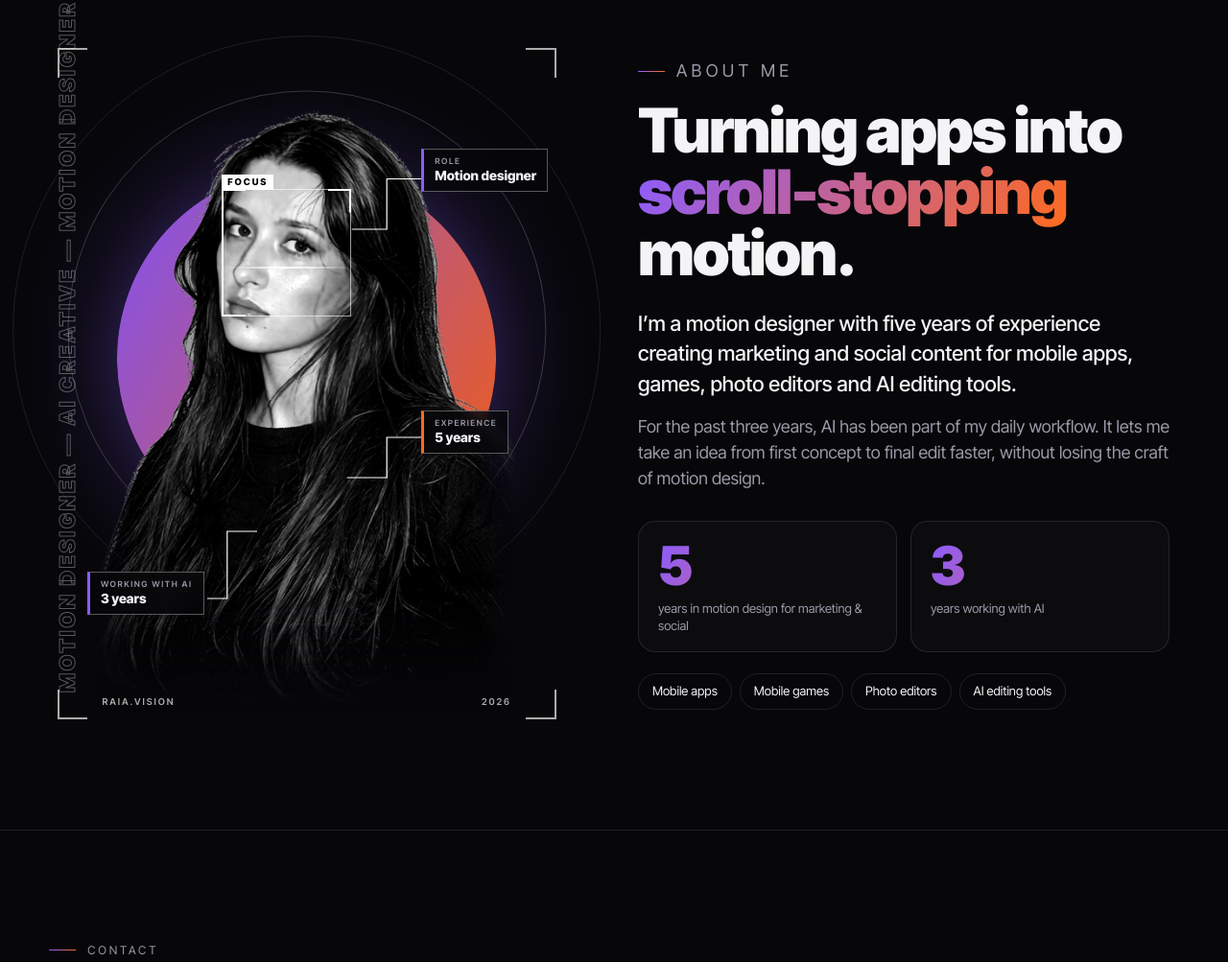
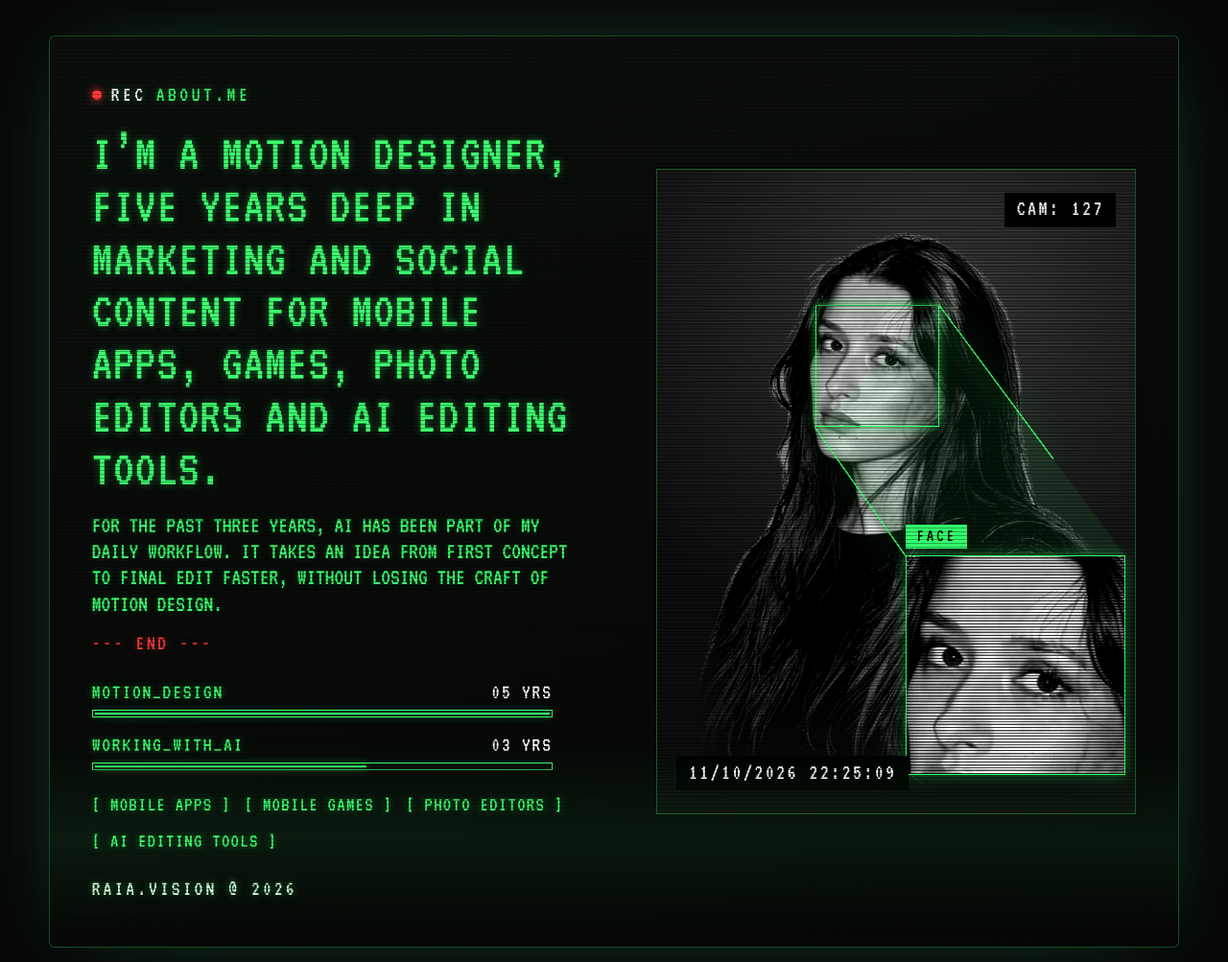
Before and after one commit to raia-vision/raia-vision.github.io, a plain HTML site: page index.html in a window 1280 px wide. Shown: the part 7241-8244 px from the top of the page at 96% size. Drawn offline with Linux system fonts and the light colour scheme.

Commit message:
About section restyled as a CCTV/HUD scene: scanlines, green terminal text, face zoom inset, live clock
Co-Authored-By: Claude Sonnet 5.5 <noreply@anthropic.com>

```diff
--- a/assets/app.js
+++ b/assets/app.js
@@ -53,10 +53,46 @@
     if (e.key === "ArrowLeft") show(cur - 1); else if (e.key === "ArrowRight") show(cur + 1);
   });
 
+  // about: live CCTV clock + typewriter text
+  var clock = document.getElementById("clock");
+  function tick() {
+    var d = new Date(), p = function (n) { return (n < 10 ? "0" : "") + n; };
+    clock.textContent = p(d.getDate()) + "/" + p(d.getMonth() + 1) + "/" + d.getFullYear() + " " + p(d.getHours()) + ":" + p(d.getMinutes()) + ":" + p(d.getSeconds());
+  }
+  tick(); setInterval(tick, 1000);
+
+  var reduced = window.matchMedia && window.matchMedia("(prefers-reduced-motion: reduce)").matches;
+  var typed = false;
+  function startTyping() {
+    if (typed) return; typed = true;
+    var nodes = Array.prototype.slice.call(document.querySelectorAll(".about .type"));
+    var jobs = nodes.map(function (n) { var v = n.querySelector(".vis"); return { n: n, v: v, text: n.querySelector(".sr").textContent, ms: +n.getAttribute("data-speed") || 12 }; });
+    if (reduced) { jobs.forEach(function (j) { j.v.textContent = j.text; }); return; }
+    var k = 0;
+    (function next() {
+      if (k >= jobs.length) return;
+      var j = jobs[k++], i = 0; j.n.classList.add("typing");
+      var t0 = Date.now();
+      (function step() {
+        i = Math.min(j.text.length, Math.floor((Date.now() - t0) / j.ms) + 1); j.v.textContent = j.text.slice(0, i);
+        if (i < j.text.length) setTimeout(step, 16); else { j.n.classList.remove("typing"); next(); }
+      })();
+    })();
+  }
+  // reserve the final height so the layout does not jump while typing
+  (document.fonts && document.fonts.ready ? document.fonts.ready : Promise.resolve()).then(function () {
+    if (typed) return;
+    document.querySelectorAll(".about .type").forEach(function (n) {
+      var v = n.querySelector(".vis"); v.textContent = n.querySelector(".sr").textContent;
+      n.style.minHeight = n.offsetHeight + "px"; v.textContent = "";
+    });
+  });
+  window.addEventListener("resize", function () { if (typed) document.querySelectorAll(".about .type").forEach(function (n) { n.style.minHeight = ""; }); });
+
   // scroll reveal
   var els = document.querySelectorAll(".rv, .contact, .about");
   if ("IntersectionObserver" in window) {
-    var io = new IntersectionObserver(function (en) { en.forEach(function (x) { if (x.isIntersecting) { x.target.classList.add("in"); io.unobserve(x.target); } }); }, { rootMargin: "0px 0px -8% 0px" });
+    var io = new IntersectionObserver(function (en) { en.forEach(function (x) { if (x.isIntersecting) { x.target.classList.add("in"); if (x.target.id === "about") startTyping(); io.unobserve(x.target); } }); }, { rootMargin: "0px 0px -8% 0px" });
     els.forEach(function (e) { e.classList.add("rv"); io.observe(e); });
-  } else els.forEach(function (e) { e.classList.add("in"); });
+  } else { els.forEach(function (e) { e.classList.add("in"); }); startTyping(); }
 })();
--- a/assets/style.css
+++ b/assets/style.css
@@ -98,40 +98,47 @@ dialog[open]{display:grid;grid-template-rows:1fr auto;justify-items:center;align
 
 @media(max-width:700px){.play-big .disc{width:68px;height:68px}.play-big .disc svg{width:26px;height:26px;transform:translateX(2px)}.play-big{gap:12px}.play-big .lbl{font-size:10px;letter-spacing:.18em}}
 
-/* about */
-.about{max-width:var(--max);margin:0 auto;padding:clamp(60px,9vw,130px) var(--pad);border-top:1px solid var(--line);display:grid;grid-template-columns:minmax(0,1fr) minmax(0,1.05fr);gap:clamp(30px,6vw,90px);align-items:center}
-.about-text h2{font-weight:900;font-size:clamp(34px,5vw,68px);line-height:1;letter-spacing:-.03em;margin:16px 0 26px}
-.about-text p{color:var(--muted);font-size:clamp(15px,1.4vw,18px);max-width:560px;margin-bottom:16px}
-.about-text .lead{color:var(--fg);font-size:clamp(17px,1.7vw,22px);font-weight:500;line-height:1.45}
-.stats{display:flex;flex-wrap:wrap;gap:14px;margin:30px 0 22px}
-.stats div{flex:1 1 200px;max-width:270px;padding:18px 20px;border:1px solid var(--line);border-radius:18px;background:#ffffff06}
-.stats b{display:block;font-size:56px;font-weight:900;line-height:1;letter-spacing:-.04em;background:var(--grad);-webkit-background-clip:text;background-clip:text;color:transparent}
-.stats span{display:block;margin-top:8px;font-size:13px;color:var(--muted);line-height:1.35}
-.tags{list-style:none;display:flex;flex-wrap:wrap;gap:8px}
-.tags li{padding:8px 14px;border:1px solid var(--line);border-radius:99px;font-size:13px;color:var(--fg)}
-.stage{position:relative;width:100%;max-width:520px;margin:0 auto;aspect-ratio:520/700;--u:clamp(8.5px,1.9vw,12px)}
-.stage .disc-bg{position:absolute;left:12%;top:18%;width:76%;aspect-ratio:1;border-radius:50%;background:var(--grad);opacity:.9;filter:saturate(1.1);box-shadow:0 0 120px -20px #8b5cffaa}
-.stage .ring{position:absolute;border:1px solid #ffffff30;border-radius:50%;left:50%;top:42%;translate:-50% -50%}
-.stage .ring.r1{width:96%;aspect-ratio:1}.stage .ring.r2{width:118%;aspect-ratio:1;border-color:#ffffff18}
-.stage .me{position:absolute;left:8%;bottom:0;width:84%;height:auto;z-index:2;filter:contrast(1.04);-webkit-mask-image:linear-gradient(#000 82%,transparent 99%),linear-gradient(90deg,transparent 0,#000 9%,#000 91%,transparent 100%);-webkit-mask-composite:source-in;mask-image:linear-gradient(#000 82%,transparent 99%),linear-gradient(90deg,transparent 0,#000 9%,#000 91%,transparent 100%);mask-composite:intersect}
-.stage .vert{position:absolute;left:-1%;top:4%;height:92%;writing-mode:vertical-rl;transform:rotate(180deg);font-weight:900;font-size:clamp(14px,3.1vw,22px);letter-spacing:.12em;white-space:nowrap;color:transparent;-webkit-text-stroke:1px #ffffff55;z-index:1}
-.hud-lines{position:absolute;inset:0;width:100%;height:100%;z-index:3;pointer-events:none;overflow:visible}
-.hud-lines polyline{fill:none;stroke:#fff;stroke-width:1.2;vector-effect:non-scaling-stroke;stroke-dasharray:200;stroke-dashoffset:200;transition:stroke-dashoffset 1.4s ease .3s}
-.in .hud-lines polyline{stroke-dashoffset:0}
-.scan{position:absolute;z-index:3;left:33%;top:21%;width:26%;height:19%;border:1px solid #fff9}
-.scan::before,.scan::after{content:"";position:absolute;inset:-1px;border:2px solid #fff;clip-path:polygon(0 0,18% 0,18% 100%,0 100%,0 0,100% 0,100% 18%,82% 18%,82% 0,0 0)}
-.scan i{position:absolute;left:0;right:0;top:0;height:2px;background:linear-gradient(90deg,transparent,#fff,transparent);animation:sweep 3.2s ease-in-out infinite}
-.scan b{position:absolute;left:-1px;top:-1.7em;font-size:calc(var(--u)*.8);letter-spacing:.2em;background:#fff;color:#000;padding:1px 6px;font-weight:700}
-@keyframes sweep{0%{top:0;opacity:0}15%{opacity:1}85%{opacity:1}100%{top:100%;opacity:0}}
-.tag{position:absolute;z-index:4;background:#07070acc;backdrop-filter:blur(6px);border:1px solid #ffffff55;border-left:3px solid var(--orange);padding:.5em .8em;font-size:calc(var(--u)*1.15);font-weight:700;line-height:1.2;white-space:nowrap}
-.tag small{display:block;font-size:.62em;letter-spacing:.18em;text-transform:uppercase;color:var(--muted);font-weight:600;margin-bottom:.2em}
-.tag.t1{left:73%;top:15%;border-left-color:var(--violet)}
-.tag.t2{left:73%;top:54%}
-.tag.t3{left:6%;top:78%;border-left-color:var(--violet)}
-.corner{position:absolute;width:6%;aspect-ratio:1;border:2px solid #ffffffaa;z-index:3}
-.corner.tl{left:0;top:0;border-right:0;border-bottom:0}.corner.tr{right:0;top:0;border-left:0;border-bottom:0}
-.corner.bl{left:0;bottom:0;border-right:0;border-top:0}.corner.br{right:0;bottom:0;border-left:0;border-top:0}
-.mini{position:absolute;z-index:3;font-size:calc(var(--u)*.8);letter-spacing:.2em;color:#ffffffaa;font-weight:600}
-.mini.a{left:9%;bottom:1.5%}.mini.b{right:9%;bottom:1.5%}
-@media(max-width:860px){.about{grid-template-columns:1fr}.stage{max-width:440px}}
-@media(max-width:560px){.tag.t1{left:60%}.tag.t2{left:62%}.tag.t3{left:4%}}
+/* about — CCTV / HUD style */
+.about{--g:#3dff6e;max-width:var(--max);margin:0 auto;padding:clamp(50px,8vw,110px) var(--pad);border-top:1px solid var(--line)}
+.cctv{position:relative;display:grid;grid-template-columns:minmax(0,1.05fr) minmax(0,1fr);gap:clamp(24px,5vw,70px);align-items:center;padding:clamp(20px,3.4vw,46px);border:1px solid #3dff6e44;border-radius:6px;background:linear-gradient(160deg,#0b0f0c,#050605);overflow:hidden;box-shadow:0 0 90px -40px #3dff6e66}
+.cctv::before{content:"";position:absolute;inset:0;z-index:5;pointer-events:none;background:repeating-linear-gradient(0deg,#00000055 0 1px,transparent 1px 4px);mix-blend-mode:multiply}
+.cctv::after{content:"";position:absolute;left:0;right:0;height:22%;top:-30%;z-index:5;pointer-events:none;background:linear-gradient(transparent,#3dff6e12,transparent);animation:roll 7s linear infinite}
+@keyframes roll{to{top:120%}}
+.about-text{position:relative;z-index:2;font-family:"VT323",ui-monospace,Menlo,monospace;color:var(--g);text-shadow:0 0 8px #3dff6e66}
+.rec{display:flex;align-items:center;gap:10px;font-size:22px;letter-spacing:.16em;color:#fff;margin-bottom:18px}
+.rec i{width:10px;height:10px;border-radius:50%;background:#ff3b3b;box-shadow:0 0 10px #ff3b3b;animation:blink 1.2s steps(2) infinite}
+.rec span{color:var(--g)}
+@keyframes blink{50%{opacity:.15}}
+.about-text h2{font-weight:400;font-size:clamp(30px,4.2vw,56px);line-height:1.02;text-transform:uppercase;letter-spacing:.02em;margin-bottom:18px}
+.about-text .body{font-size:clamp(20px,1.9vw,26px);line-height:1.12;text-transform:uppercase;max-width:34em;margin-bottom:6px;text-shadow:0 0 6px #3dff6e44}
+.type .vis{white-space:pre-wrap}
+.type.typing .vis::after{content:"▌";animation:blink .7s steps(2) infinite}
+.sr{position:absolute;width:1px;height:1px;overflow:hidden;clip:rect(0 0 0 0);white-space:nowrap}
+.end{color:#ff3b3b;text-shadow:0 0 8px #ff3b3b66;font-size:22px;letter-spacing:.12em;margin:10px 0 18px}
+.read{display:grid;gap:12px;margin-bottom:20px;max-width:30em}
+.read div{display:grid;grid-template-columns:1fr auto;gap:2px 14px;font-size:22px;letter-spacing:.08em}
+.read b{font-weight:400;color:#fff;text-shadow:none}
+.read em{grid-column:1/-1;height:8px;border:1px solid var(--g);position:relative}
+.read em i{position:absolute;left:2px;top:2px;bottom:2px;width:0;background:var(--g);box-shadow:0 0 8px var(--g);transition:width 1.6s steps(24) .6s}
+.about.in .read em i{width:calc(var(--w) - 4px)}
+.tags{list-style:none;display:flex;flex-wrap:wrap;gap:6px 14px;margin-bottom:18px}
+.tags li{font-size:21px;letter-spacing:.06em;text-transform:uppercase;border:0;padding:0;border-radius:0}
+.tags li::before{content:"[ "}.tags li::after{content:" ]"}
+.sign{font-size:22px;letter-spacing:.14em;color:#d8ffe2}
+.about-art{position:relative;z-index:2}
+.stage{position:relative;width:100%;max-width:520px;margin:0 auto;aspect-ratio:520/700;--u:clamp(8.5px,1.9vw,12px);background:#0a0a0a;overflow:hidden;border:1px solid #3dff6e55}
+.stage .streaks{position:absolute;inset:0;background:radial-gradient(120% 80% at 60% 20%,#3a3d3b,#0c0d0c 70%),repeating-linear-gradient(115deg,transparent 0 40px,#ffffff10 40px 90px)}
+.stage .me{position:absolute;left:8%;bottom:0;width:84%;height:auto;z-index:2;filter:contrast(1.1) brightness(.92);-webkit-mask-image:linear-gradient(#000 82%,transparent 99%),linear-gradient(90deg,transparent 0,#000 9%,#000 91%,transparent 100%);-webkit-mask-composite:source-in;mask-image:linear-gradient(#000 82%,transparent 99%),linear-gradient(90deg,transparent 0,#000 9%,#000 91%,transparent 100%);mask-composite:intersect}
+.stage .grain{position:absolute;inset:0;z-index:3;pointer-events:none;background:repeating-linear-gradient(0deg,#000000aa 0 1px,transparent 1px 3px);opacity:.55;mix-blend-mode:multiply}
+.hud-lines{position:absolute;inset:0;width:100%;height:100%;z-index:4;pointer-events:none;overflow:visible}
+.hud-lines polyline{fill:none;stroke:var(--g);stroke-width:1.4;vector-effect:non-scaling-stroke;stroke-dasharray:200;stroke-dashoffset:200;transition:stroke-dashoffset 1.2s ease .5s;filter:drop-shadow(0 0 3px var(--g))}
+.hud-lines .vol{fill:#3dff6e14;stroke:none;opacity:0;transition:opacity 1s ease 1s}
+.about.in .hud-lines polyline{stroke-dashoffset:0}.about.in .hud-lines .vol{opacity:1}
+.scan{position:absolute;z-index:4;left:33%;top:21%;width:26%;height:19%;border:1.5px solid var(--g);box-shadow:0 0 10px #3dff6e88,inset 0 0 10px #3dff6e33}
+.inset{position:absolute;z-index:4;right:2%;bottom:6%;width:46%;aspect-ratio:1/1;border:1.5px solid var(--g);background:url(me.png) 41.5% 32.5%/323% auto no-repeat,#000;filter:contrast(1.15);box-shadow:0 0 14px #3dff6e66}
+.inset::after{content:"";position:absolute;inset:0;background:repeating-linear-gradient(0deg,#000000b0 0 1px,transparent 1px 3px)}
+.inset b{position:absolute;z-index:2;left:-1.5px;top:-1.7em;background:var(--g);color:#06150a;font-family:"VT323",monospace;font-weight:400;font-size:calc(var(--u)*1.6);letter-spacing:.14em;line-height:1.3;padding:0 .6em}
+.cam,.clock{position:absolute;z-index:6;background:#000;color:#fff;font-family:"VT323",monospace;font-size:calc(var(--u)*1.9);letter-spacing:.1em;line-height:1;padding:.3em .55em}
+.cam{right:4%;top:3.5%}.clock{left:4%;bottom:3.5%}
+@media(max-width:860px){.cctv{grid-template-columns:1fr}.about-art{order:-1}.stage{max-width:440px}}
+@media(prefers-reduced-motion:reduce){.cctv::after,.rec i,.type.typing .vis::after{animation:none}}
--- a/index.html
+++ b/index.html
@@ -13,7 +13,7 @@
   <link rel="icon" href="assets/favicon.svg" type="image/svg+xml">
   <link rel="preconnect" href="https://fonts.googleapis.com">
   <link rel="preconnect" href="https://fonts.gstatic.com" crossorigin>
-  <link href="https://fonts.googleapis.com/css2?family=Inter+Tight:wght@400;500;600;800;900&display=swap" rel="stylesheet">
+  <link href="https://fonts.googleapis.com/css2?family=Inter+Tight:wght@400;500;600;800;900&family=VT323&display=swap" rel="stylesheet">
   <link rel="stylesheet" href="assets/style.css">
 </head>
 <body>
@@ -50,36 +50,35 @@
     <section id="work" class="work" aria-label="Selected work"></section>
 
     <section id="about" class="about" aria-label="About me">
+      <div class="cctv">
+        <div class="about-text">
+          <p class="rec"><i></i>REC <span>ABOUT.ME</span></p>
+          <h2 class="type" data-speed="18"><span class="sr">I’m a motion designer, five years deep in marketing and social content for mobile apps, games, photo editors and AI editing tools.</span><span class="vis" aria-hidden="true"></span></h2>
+          <p class="type body" data-speed="7"><span class="sr">For the past three years, AI has been part of my daily workflow. It takes an idea from first concept to final edit faster, without losing the craft of motion design.</span><span class="vis" aria-hidden="true"></span></p>
+          <p class="end">--- END ---</p>
+          <div class="read">
+            <div><span>MOTION_DESIGN</span><b>05 YRS</b><em><i style="--w:100%"></i></em></div>
+            <div><span>WORKING_WITH_AI</span><b>03 YRS</b><em><i style="--w:60%"></i></em></div>
+          </div>
+          <ul class="tags"><li>Mobile apps</li><li>Mobile games</li><li>Photo editors</li><li>AI editing tools</li></ul>
+          <p class="sign">RAIA.VISION @ 2026</p>
+        </div>
         <div class="about-art">
           <div class="stage">
-          <div class="disc-bg"></div><div class="ring r1"></div><div class="ring r2"></div>
-          <p class="vert" aria-hidden="true">MOTION DESIGNER — AI CREATIVE — MOTION DESIGNER</p>
+            <div class="streaks" aria-hidden="true"></div>
             <img class="me" src="assets/me.png" alt="Portrait of the motion designer behind RAIA.VISION" width="1000" height="1790" loading="lazy" decoding="async">
+            <div class="grain" aria-hidden="true"></div>
             <svg class="hud-lines" viewBox="0 0 100 100" preserveAspectRatio="none" aria-hidden="true">
-            <polyline points="59,27 66,27 66,19.5 73,19.5"/>
-            <polyline points="58,64 66,64 66,58 73,58"/>
-            <polyline points="40,72 34,72 34,82 30,82"/>
+              <polygon class="vol" points="59,21 98,60 52,60 33,40"/>
+              <polyline points="59,21 98,60"/>
+              <polyline points="33,40 52,60"/>
             </svg>
-          <div class="scan" aria-hidden="true"><i></i><b>FOCUS</b></div>
-          <div class="tag t1"><small>Role</small>Motion designer</div>
-          <div class="tag t2"><small>Experience</small>5 years</div>
-          <div class="tag t3"><small>Working with AI</small>3 years</div>
-          <span class="corner tl"></span><span class="corner tr"></span><span class="corner bl"></span><span class="corner br"></span>
-          <span class="mini a">RAIA.VISION</span><span class="mini b">2026</span>
+            <div class="scan" aria-hidden="true"></div>
+            <div class="inset" aria-hidden="true"><b>FACE</b></div>
+            <span class="cam">CAM: 127</span>
+            <span class="clock" id="clock">12/10/2026 03:15:10</span>
           </div>
         </div>
-      <div class="about-text">
-        <p class="eyebrow">About me</p>
-        <h2>Turning apps into<br><em>scroll-stopping</em> motion.</h2>
-        <p class="lead">I’m a motion designer with five years of experience creating marketing and social content for mobile apps, games, photo editors and AI editing tools.</p>
-        <p>For the past three years, AI has been part of my daily workflow. It lets me take an idea from first concept to final edit faster, without losing the craft of motion design.</p>
-        <div class="stats">
-          <div><b>5</b><span>years in motion design for marketing &amp; social</span></div>
-          <div><b>3</b><span>years working with AI</span></div>
-        </div>
-        <ul class="tags">
-          <li>Mobile apps</li><li>Mobile games</li><li>Photo editors</li><li>AI editing tools</li>
-        </ul>
       </div>
     </section>
 
```
Lines whose indentation alone changed are shown as unchanged.
